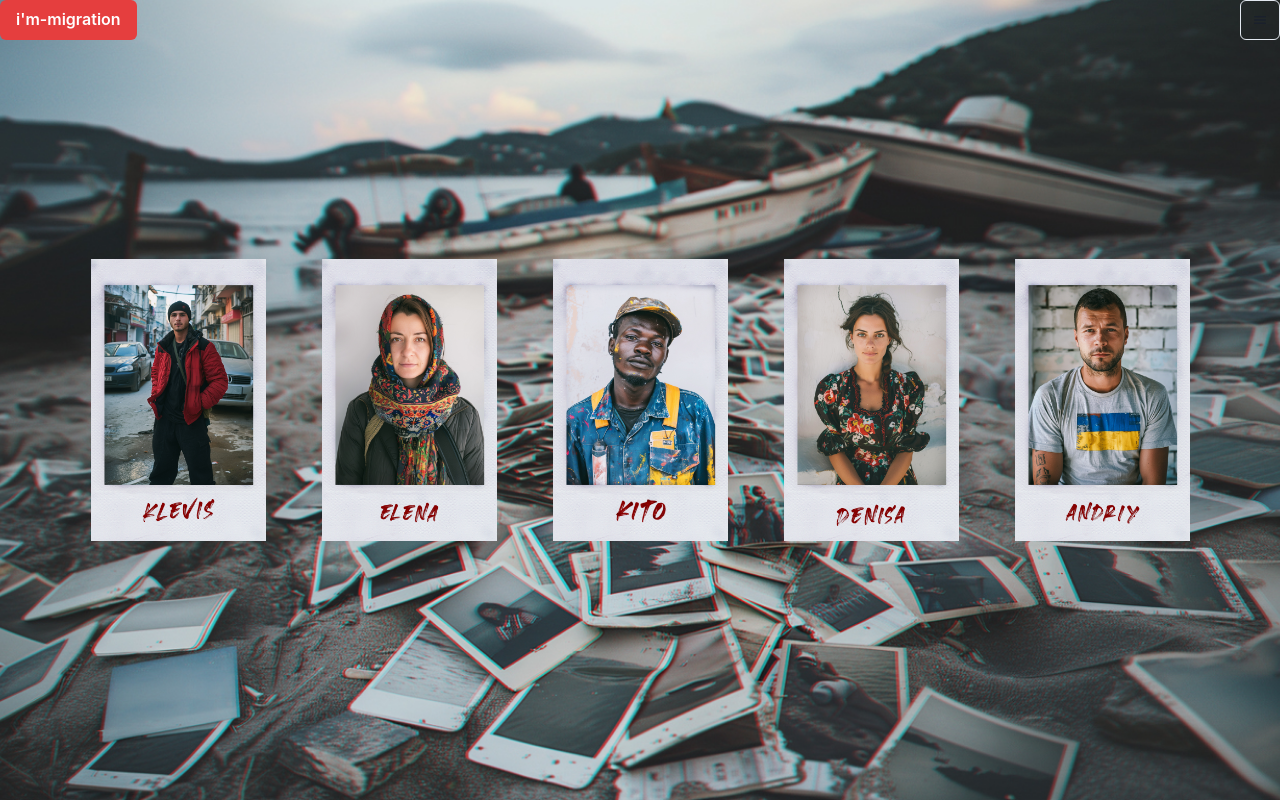
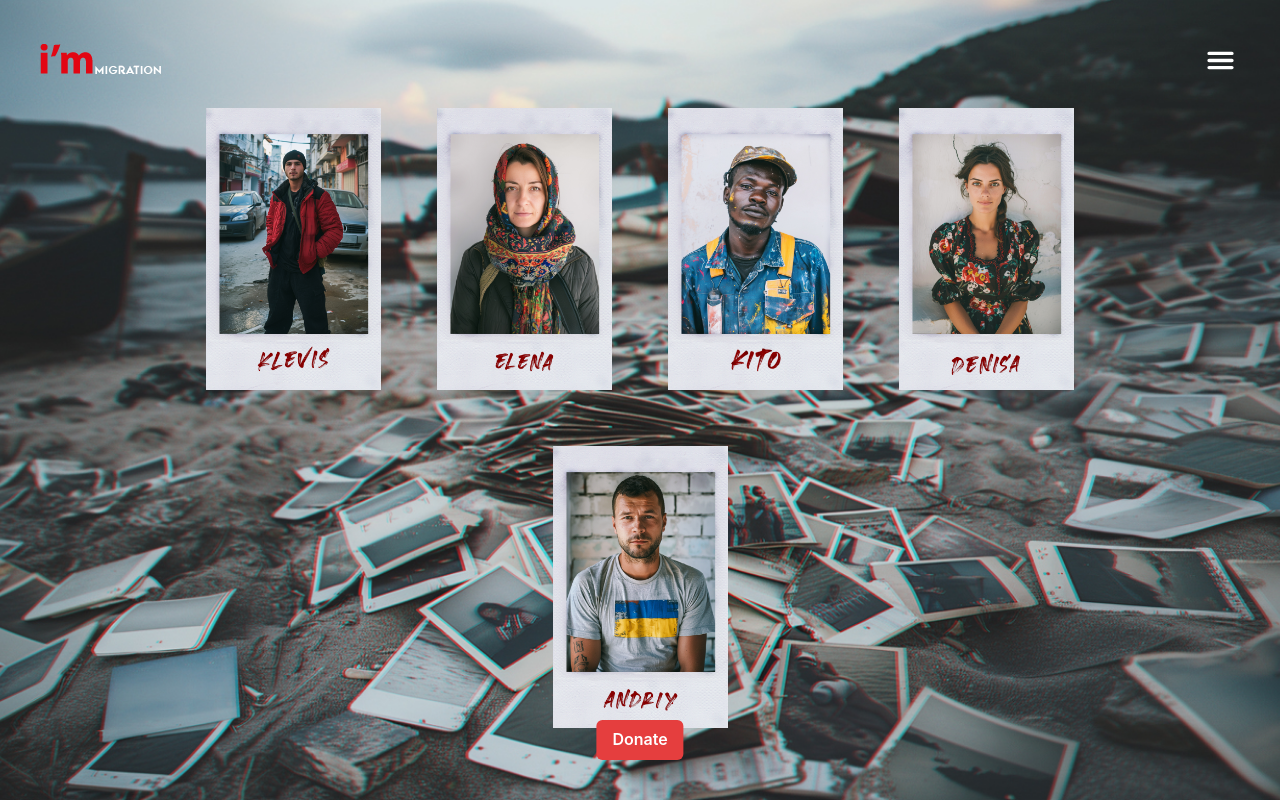
Before and after one commit to arun99-dev/im-migration, a React (Vite) app: page / in a window 1280 px wide. Built offline with nearby package versions, Linux system fonts and the light colour scheme.

Commit message:
ADD: donate button

```diff
--- a/src/Home.jsx
+++ b/src/Home.jsx
@@ -1,4 +1,4 @@
-import { Box } from '@chakra-ui/react'
+import { Box, Button } from '@chakra-ui/react'
 
 import NavBar from './components/NavBar.jsx'
 import Polaroids from './components/Polaroids.jsx'
@@ -10,6 +10,7 @@ const Home = () => {
     <Box bgImg={background} bgPosition='center' bgRepeat='no-repeat' bgSize='cover'>
       <NavBar />
       <Polaroids />
+      <Button mb={10} colorScheme='red' position='fixed' left='50%' bottom='0' transform='translate(-50%, 0)'>Donate</Button>
     </Box>
   )
 }
--- a/src/components/NavBar.jsx
+++ b/src/components/NavBar.jsx
@@ -2,26 +2,26 @@ import { IoMenu } from 'react-icons/io5'
 import { BsInfoLg } from 'react-icons/bs'
 import { IoMdCall } from 'react-icons/io'
 import { HiLanguage } from 'react-icons/hi2'
-import { Button, Flex, IconButton, Menu, MenuButton, MenuItem, MenuList, Text } from '@chakra-ui/react'
+import { Flex, IconButton, Image, Menu, MenuButton, MenuItem, MenuList } from '@chakra-ui/react'
 
+import logo from '../images/logo.png'
 
 const NavBar = () => {
   return (
-    <Flex w='100%' position='fixed' justifyContent='space-between'>
-      <Button colorScheme='red' variant='solid'>
-        <Text> i&apos;m-migration </Text>
-      </Button>
+    <Flex w='100%' p={10} position='fixed' justifyContent='space-between'>
+      <IconButton icon={<Image src={logo} />} colorScheme='none' />
       <Menu>
         <MenuButton
           as={IconButton}
           aria-label='Menu'
           icon={<IoMenu />}
-          variant='outline'
+          colorScheme='none'
+          fontSize={35}
         />
         <MenuList>
-          <MenuItem icon={<HiLanguage />}> Language </MenuItem>
-          <MenuItem icon={<BsInfoLg />}> About: Us & Project </MenuItem>
-          <MenuItem icon={<IoMdCall />}> Anti-discrimination Toll-Free Number </MenuItem>
+          <MenuItem icon={<HiLanguage fontSize={20} />}> Language </MenuItem>
+          <MenuItem icon={<BsInfoLg fontSize={20} />}> About: Us & Project </MenuItem>
+          <MenuItem icon={<IoMdCall fontSize={20} />}> Anti-Discrimination Number </MenuItem>
         </MenuList>
       </Menu>
     </Flex>
--- a/src/components/Polaroids.jsx
+++ b/src/components/Polaroids.jsx
@@ -16,10 +16,10 @@ const polaroids = [
 
 const Polaroids = () => {
   return (
-    <Flex h='100vh' justifyContent='center' flexWrap='wrap'>
-      {polaroids.map((polaroid, index) => (
+    <Flex h='100vh' p={20} justifyContent='center' flexWrap='wrap'>
+      {polaroids.map((polaroid, idx) => (
         <Image
-          key={index}
+          key={idx}
           {...polaroid}
           w='175px'
           objectFit='contain'
```
